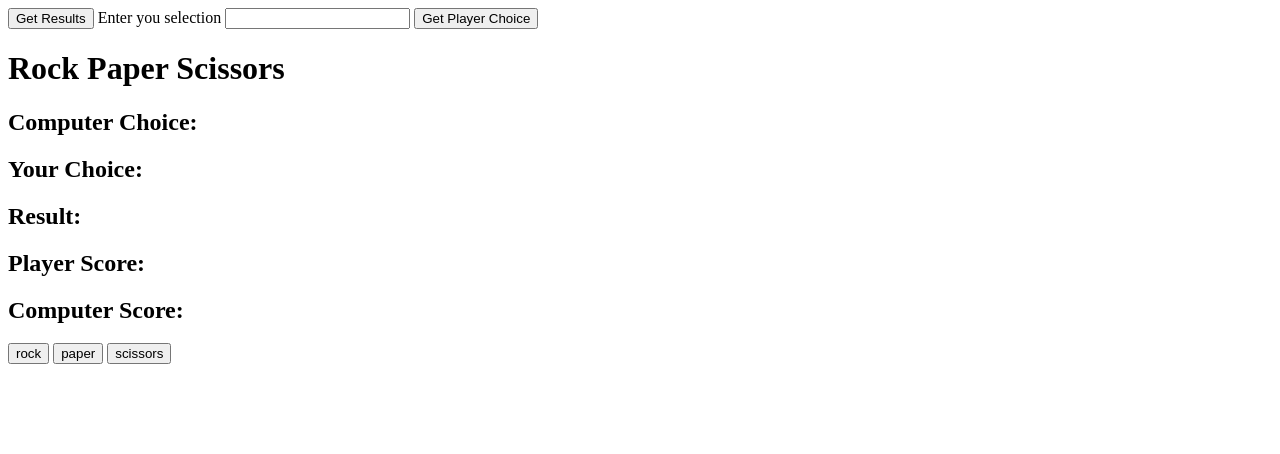
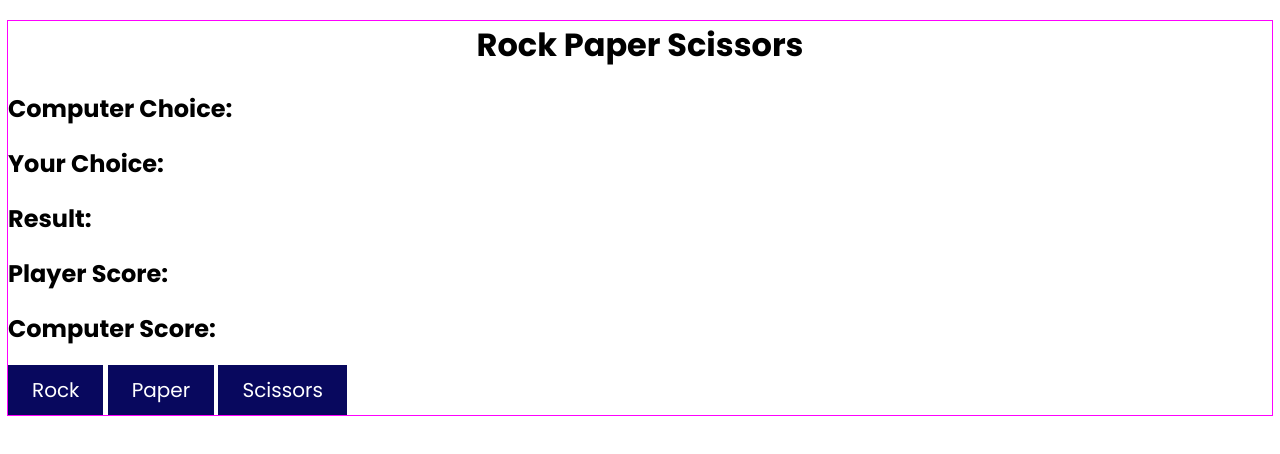
Before and after one commit to brodiewebdt/the-odin-project, a plain HTML site: page rock-paper-scissors/index.html in a window 1280 px wide. Drawn offline with Linux system fonts and the light colour scheme.

Commit message:
continue working on project

```diff
--- a/rock-paper-scissors/css/styles.css
+++ b/rock-paper-scissors/css/styles.css
@@ -0,0 +1,32 @@
+*,
+*::before,
+*::after {
+  box-sizing: border-box;
+}
+
+body {
+  font-family: 'Poppins', sans-serif;
+}
+
+.container {
+  // text-align: center;
+  outline: 1px solid magenta;
+}
+
+h1 {
+  text-align: center;
+}
+
+h2#final-score {
+  text-align: center;
+}
+
+.button {
+  background-color: rgb(8, 8, 94);
+  border: none;
+  color: #fff;
+  cursor: pointer;
+  font-family: inherit;
+  font-size: 1.25rem;
+  padding: 0.5em 1.5rem;
+}
--- a/rock-paper-scissors/index.html
+++ b/rock-paper-scissors/index.html
@@ -1,19 +1,25 @@
 <!DOCTYPE html>
 <html lang="en">
-<head>
-    <meta charset="UTF-8">
-    <meta http-equiv="X-UA-Compatible" content="IE=edge">
-    <meta name="viewport" content="width=device-width, initial-scale=1.0">
+  <head>
+    <meta charset="UTF-8" />
+    <meta http-equiv="X-UA-Compatible" content="IE=edge" />
+    <meta name="viewport" content="width=device-width, initial-scale=1.0" />
     <title>Rock Paper Scissors</title>
-</head>
-<body>
-
-    <button id="btn">Get Results</button>
+    <!-- Google Fonts -->
+    <link
+      href="https://fonts.googleapis.com/css2?family=Poppins:wght@300;400;700&display=swap"
+      rel="stylesheet"
+    />
+    <!-- Custom CSS -->
+    <link rel="stylesheet" href="css/styles.css" />
+  </head>
+  <body>
+    <!-- <button id="btn">Get Results</button>
     <label for="selection">Enter you selection</label>
-    <input type="text" name="selection" id="p-selection">
-    <button id= btn-submit>Get Player Choice</button>
-
-    <h1>Rock Paper Scissors</h1>
+    <input type="text" name="selection" id="p-selection" />
+    <button id="btn-submit">Get Player Choice</button> -->
+      <div class="container">
+        <h1>Rock Paper Scissors</h1>
     <h2 id="final-score"></h2>
 
     <h2>Computer Choice: <span id="computer-choice"></span></h2>
@@ -22,10 +28,15 @@
     <h2>Player Score: <span id="player-score"></span></h2>
     <h2>Computer Score: <span id="computer-score"></span></h2>
 
-    <button id="rock">rock</button>
-    <button id="paper">paper</button>
-    <button id="scissors">scissors</button>
+    <button class="button" id="rock">Rock</button>
+    <button class="button" id="paper">Paper</button>
+    <button class="button" id="scissors">Scissors</button>
+    <!-- <button class="button" id="lizard">Lizard</button>
+    <button class="button" id="spock">Spock</button> -->
+      </div><!-- /.container -->
 
-    <script src="js/script.js"></script>
-</body>
+
+    <!-- <script src="js/script.js"></script> -->
+    <script src="js/button.js"></script>
+  </body>
 </html>
```
